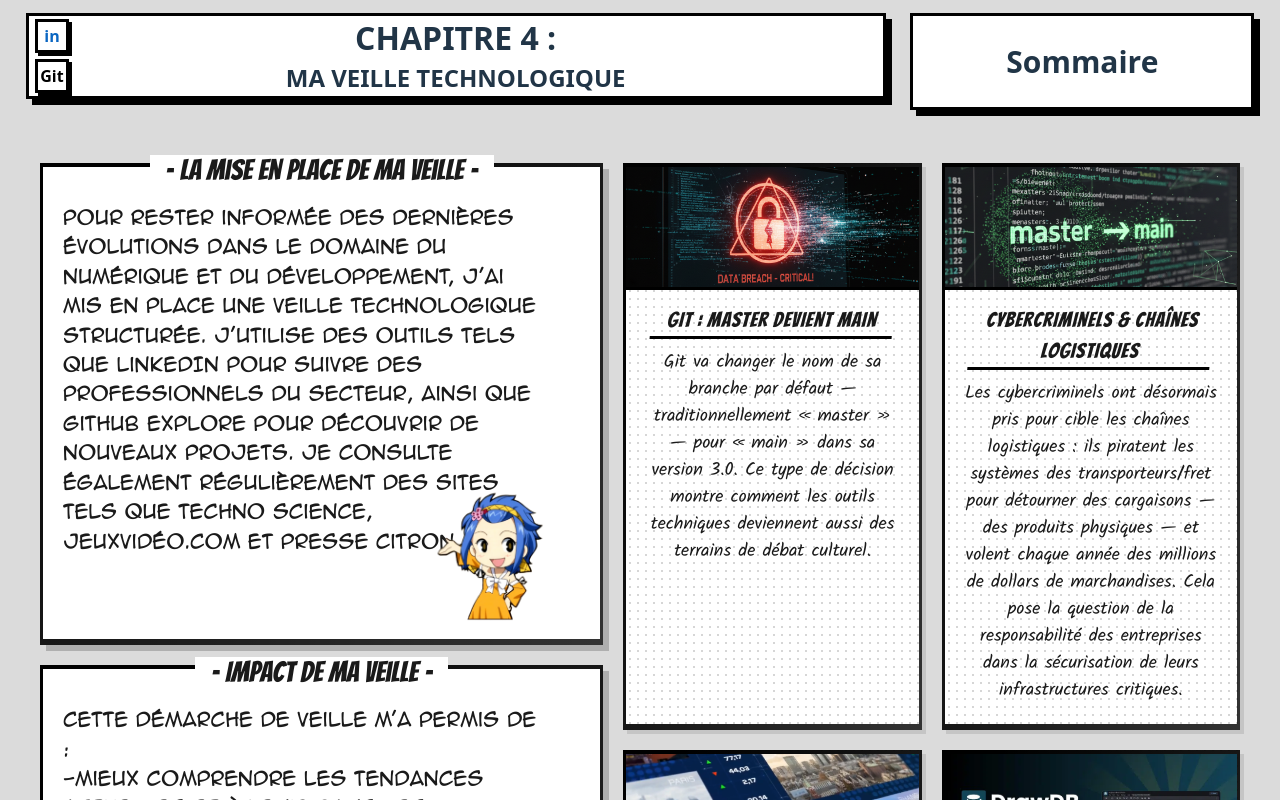
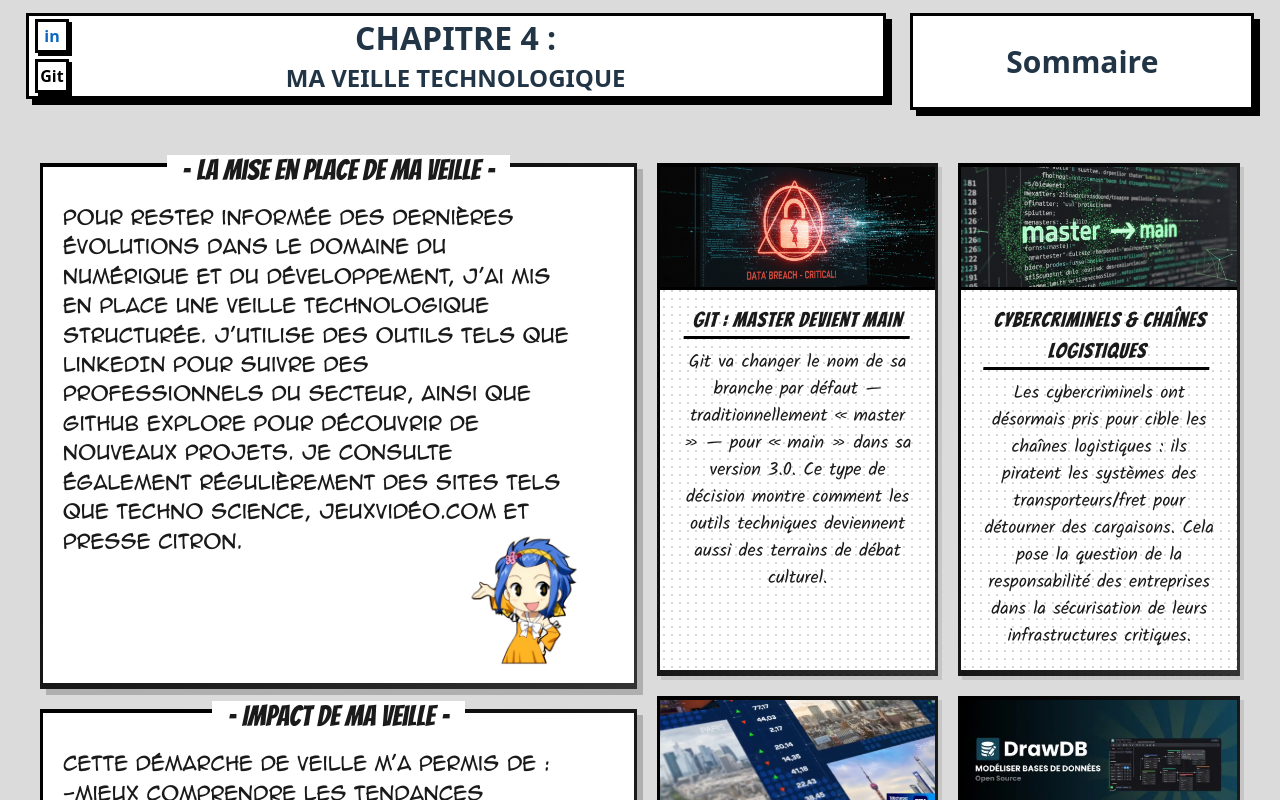
Before and after one commit to momoi05/portfolio, a React (Vite) app: page /veille in a window 1280 px wide. Shown: the top 800 px of the page. Built offline with nearby package versions, Linux system fonts and the light colour scheme.

Commit message:
correction

```diff
--- a/src/components/SlantedGrid3.jsx
+++ b/src/components/SlantedGrid3.jsx
@@ -40,7 +40,7 @@
              url: "https://alm.developpez.com/actu/377924/Git-va-changer-le-nom-par-defaut-de-sa-branche-master-en-main-dans-la-version-3-0-prevue-pour-fin-2026-afin-de-promouvoir-un-langage-inclusif-dans-le-contexte-des-changements-sociaux-de-2020/",
              image: Image4 },
           { date: "Cybercriminels & chaînes logistiques",
-            text: "Les cybercriminels ont désormais pris pour cible les chaînes logistiques : ils piratent les systèmes des transporteurs/fret pour détourner des cargaisons — des produits physiques — et volent chaque année des millions de dollars de marchandises. Cela pose la question de la responsabilité des entreprises dans la sécurisation de leurs infrastructures critiques.",
+            text: "Les cybercriminels ont désormais pris pour cible les chaînes logistiques : ils piratent les systèmes des transporteurs/fret pour détourner des cargaisons. Cela pose la question de la responsabilité des entreprises dans la sécurisation de leurs infrastructures critiques.",
             url: "https://www.bfmtv.com/tech/cybersecurite/les-cybercriminels-ont-trouve-un-nouveau-terrain-de-jeu-ils-piratent-la-chaine-logistique-et-detournent-pour-des-millions-de-dollars-de-produits-chaque-annee_AV-202512010744.html",
             image: Image5 },
           { date: "Piratage de la plateforme Itelis",
```
